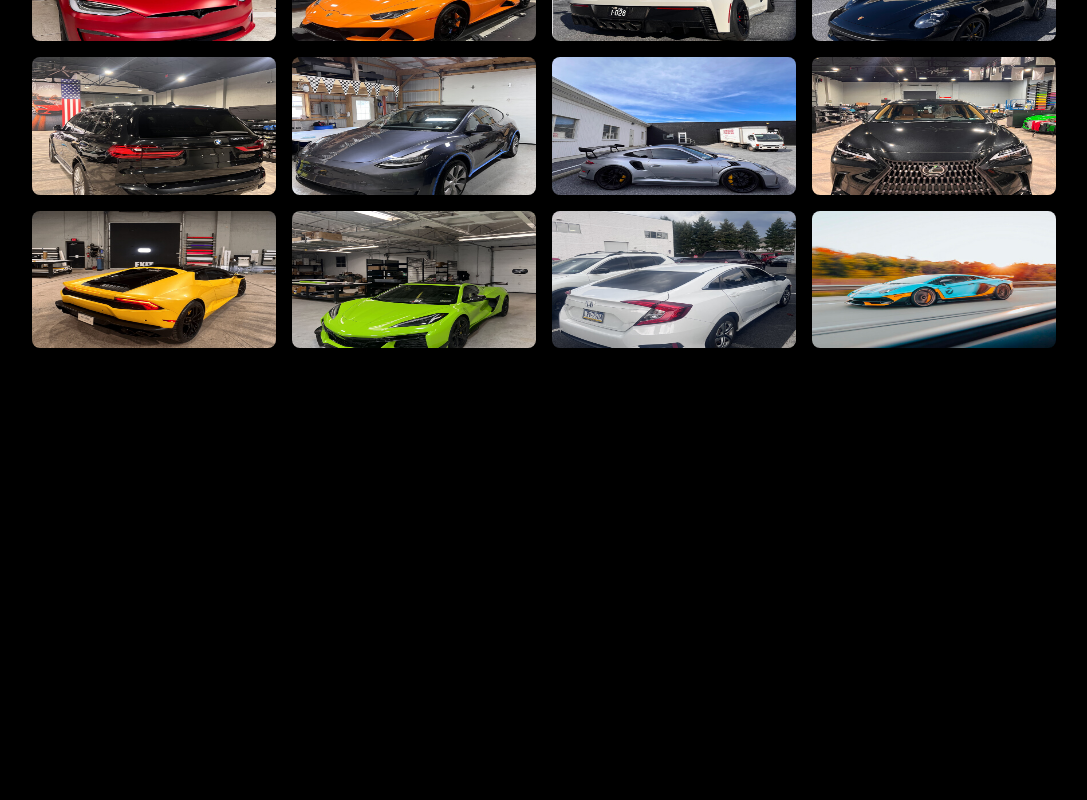
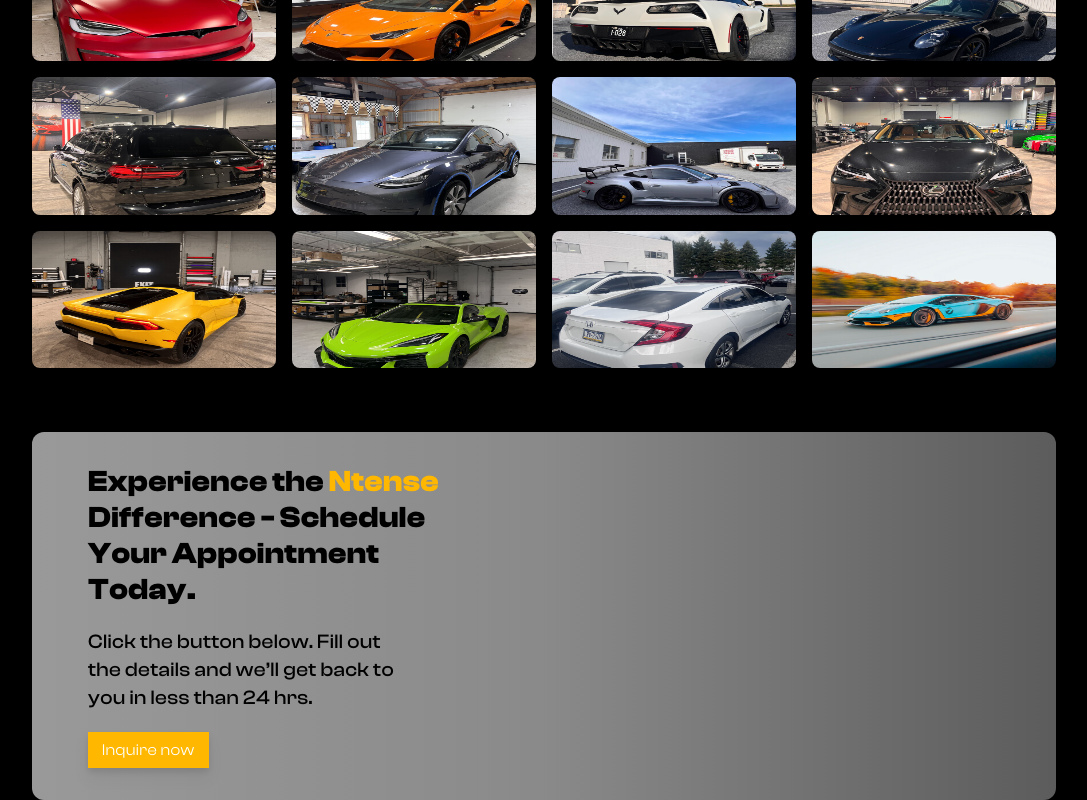
Before and after one commit to pj-wise/ntensewraps, a Next.js app: page / in a window 1280 px wide. Shown: the part 2457-3257 px from the top of the page, without its empty margins (96-1183 px from the left). Before the commit the page ends 3005 px from the top, so only its background shows below. Built offline with nearby package versions, Linux system fonts and the light colour scheme.

Commit message:
add contact section

```diff
--- /dev/null
+++ b/src/app/components/contact-section/index.tsx
@@ -0,0 +1,20 @@
+export const ContactSection = () => {
+  return (
+    <div className="w-full layoutPadding">
+      <div className="flex flex-col gap-5 text-background mx-auto max-w-screen-lg w-full tracking-wide rounded-xl px-7 lg:px-14 py-4 lg:py-8 min-h-[318px] bg-gradient-to-r from-[hsla(0,0%,100%,0.6)] via-[hsla(0,0%,90%,0.6)] to-[hsla(0,0%,60%,0.6)]">
+        <h3 className="text-2xl sm:text-3xl font-bold max-w-[399px]">
+          Experience the <span className="text-primary">Ntense</span> Difference
+          - Schedule Your Appointment Today.
+        </h3>
+        <p className="font-medium text-lg sm:text-xl max-w-[307px]">
+          {
+            "Click the button below. Fill out the details and we’ll get back to you in less than 24 hrs."
+          }
+        </p>
+        <button className="bg-primary w-fit px-3.5 py-1.5 drop-shadow-lg text-foreground">
+          Inquire now
+        </button>
+      </div>
+    </div>
+  );
+};
--- a/src/app/components/gallery-section/index.tsx
+++ b/src/app/components/gallery-section/index.tsx
@@ -54,7 +54,7 @@ export const GallerySection = () => {
   };
 
   return (
-    <div className="h-screen relative w-full layoutPadding text-center">
+    <div className="relative py-5 pb-16 w-full layoutPadding text-center">
       <h1 className="font-bold text-3xl sm:text-5xl">GALLERY</h1>
       <div className="py-3 flex flex-wrap gap-3 sm:gap-6 justify-center">
         {Object.values(CATEGORIES).map((val) => (
--- a/src/app/page.tsx
+++ b/src/app/page.tsx
@@ -1,4 +1,5 @@
 import AboutSection from "./components/about-section";
+import { ContactSection } from "./components/contact-section";
 import { GallerySection } from "./components/gallery-section";
 import { LandingSection } from "./components/landing-section";
 import { Navbar } from "./components/navbar";
@@ -12,6 +13,7 @@ export default function Home() {
       <AboutSection />
       <ServicesSection />
       <GallerySection />
+      <ContactSection />
     </main>
   );
 }
```
